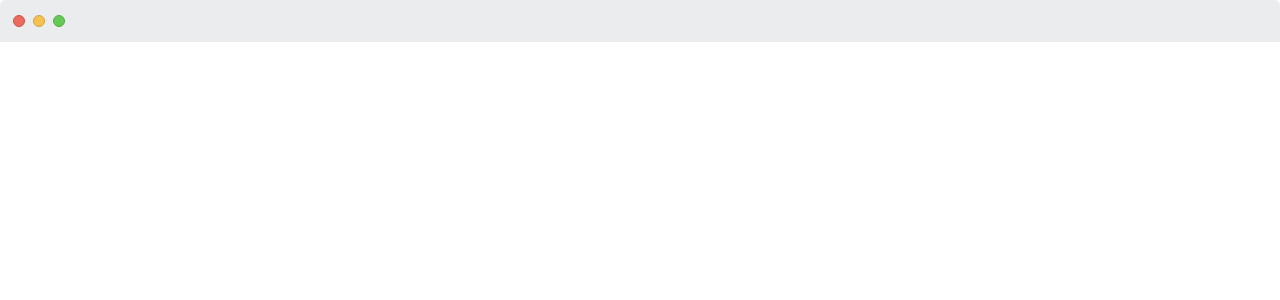
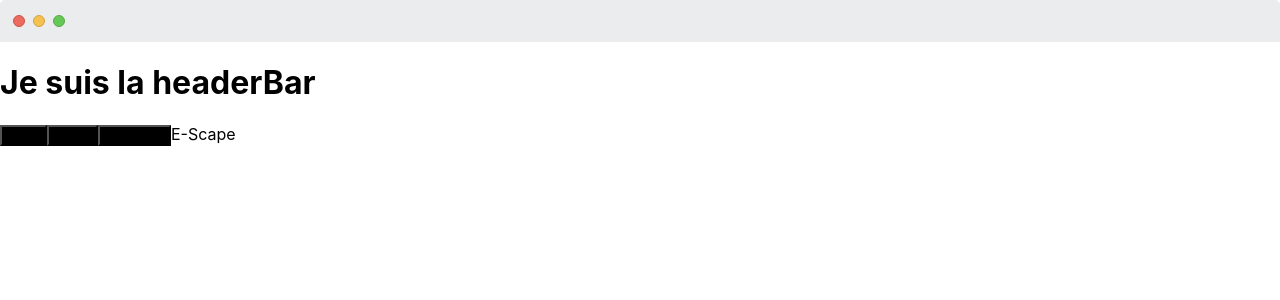
Before and after one commit to BenMorant/e-scape, a React (Create React App) app: page / in a window 1280 px wide. Shown: the top 300 px of the page. Built offline with nearby package versions, Linux system fonts and the light colour scheme.

Commit message:
start headerbar

```diff
--- a/src/App.js
+++ b/src/App.js
@@ -1,9 +1,11 @@
+import HeaderBar from './components/Browser/HeaderBar';
 import Browser from './components/Browser/index';
 
 function App() {
     return (
         <div className="App">
             <Browser />
+            <HeaderBar />
         </div>
     );
 }
--- /dev/null
+++ b/src/components/Browser/HeaderBar.js
@@ -0,0 +1,41 @@
+import './headerBar.css';
+
+const HeaderBar = () => {
+    const appName = 'E-Scape';
+
+    const handleClose = () => {
+        if (confirm("Voulez vous vraiment quitter l'application ?")) {
+            window.close();
+        }
+    };
+
+    const handleMinify = () => {
+        if (document.fullscreenElement) {
+            document.exitFullscreen();
+        }
+    };
+
+    const handleFullscreen = () => {
+        if (!document.fullscreenElement) {
+            document.documentElement.requestFullscreen();
+        }
+    };
+
+    return (
+        <>
+            <h1>Je suis la headerBar</h1>
+            <button type="button" onClick={handleClose} className="closeButton">
+                close
+            </button>
+            <button type="button" onClick={handleMinify} className="minifyButton">
+                minify
+            </button>
+            <button type="button" onClick={handleFullscreen} className="fullscreenButton">
+                fullscreen
+            </button>
+            {appName}
+        </>
+    );
+};
+
+export default HeaderBar;
--- /dev/null
+++ b/src/components/Browser/headerBar.css
@@ -0,0 +1,11 @@
+.closeButton {
+    background: #000;
+}
+
+.minifyButton {
+    background: #000;
+}
+
+.fullscreenButton {
+    background: #000;
+}
```
